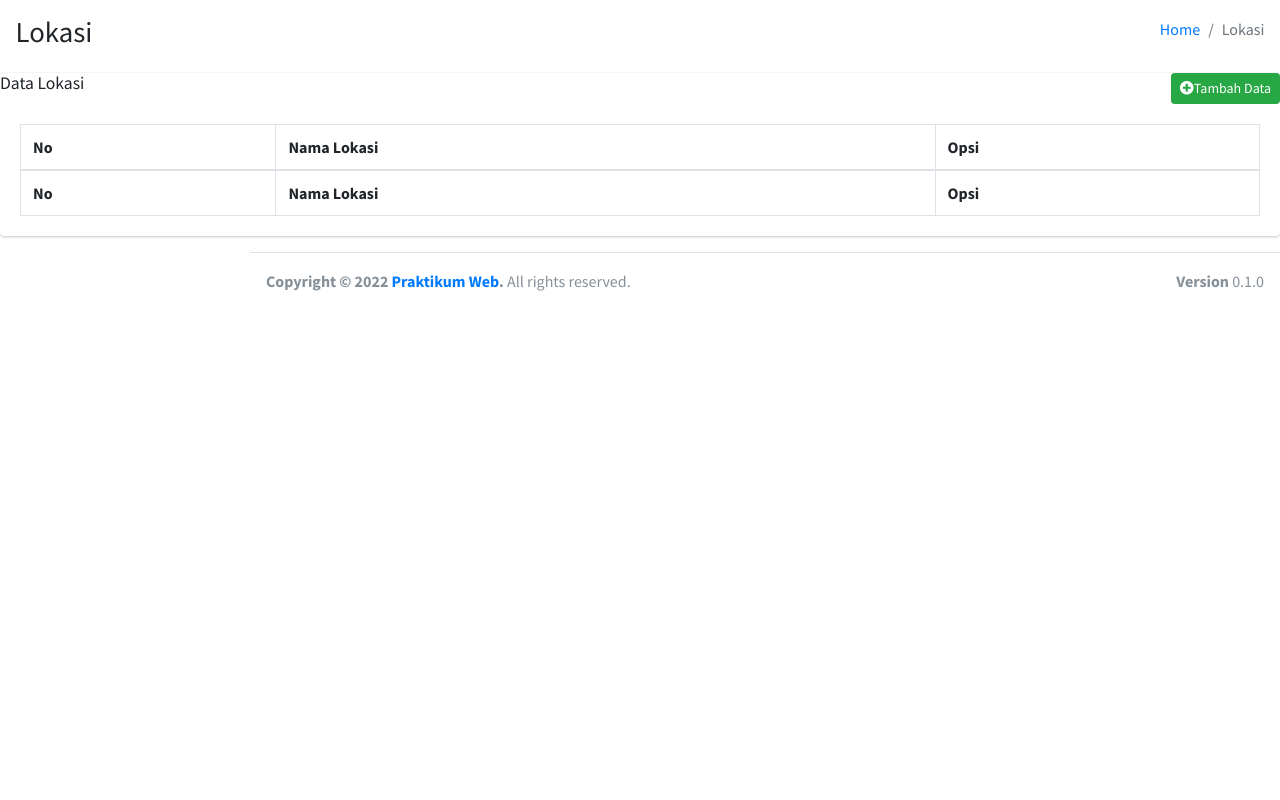
After one commit to KhofifahAchnur/sigasing-app, a PHP site: template pages/admin/lokasiread.php in a window 1280 px wide. The commit adds this page. Run offline with PHP 8.4, Linux system fonts and the light colour scheme; the template is opened without the code that fills it, so the values that code supplies are empty; some libraries are stand-ins or nearby versions.

Commit message:
Menampilkan halaman read lokasi

```diff
--- /dev/null
+++ b/pages/admin/lokasiread.php
@@ -0,0 +1,60 @@
+<?php include_once "partials/cssdatatables.php" ?>
+<!-- Content Header (Page header) -->
+<div class="content-header">
+    <div class="container-fluid">
+        <div class="row mb-2">
+            <div class="col-sm-6">
+                <h1 class="m-0">Lokasi</h1>
+            </div><!-- /.col -->
+            <div class="col-sm-6">
+                <ol class="breadcrumb float-sm-right">
+                    <li class="breadcrumb-item"><a href="?page=home">Home</a></li>
+                    <li class="breadcrumb-item active">Lokasi</li>
+                </ol>
+            </div><!-- /.col -->
+        </div><!-- /.row -->
+    </div><!-- /.container-fluid -->
+</div>
+<!-- /.content-header -->
+
+<!-- Main content -->
+<div class="content">
+    <div class="card">
+        <div vlass="card-header">
+            <h3 class="card-title">Data Lokasi</h3>
+            <a href="?page=lokasicreate" class="btn btn-success btn-sm float-right">
+                <i class="fa fa-plus-circle"></i>Tambah Data
+            </a>
+        </div>
+
+        <div class="card-body">
+            <table id="mytable" class="table table-bordered table-hover">
+                <thead>
+                    <tr>
+                        <th>No</th>
+                        <th>Nama Lokasi</th>
+                        <th>Opsi</th>
+                    </tr>
+                </thead>
+                <tfoot>
+                    <tr>
+                        <th>No</th>
+                        <th>Nama Lokasi</th>
+                        <th>Opsi</th>
+                    </tr>
+                </tfoot>
+                <tbody>
+                </tbody>
+            </table>
+        </div>
+    </div>
+</div>
+<!-- /.content -->
+
+<?php include_once "partials/scripts.php" ?>
+<?php include_once "partials/scripstdatatables.php" ?>
+<script>
+    $(function() {
+        $('#mytable').DataTable()
+    });
+</script>
--- a/routes.php
+++ b/routes.php
@@ -1,5 +1,5 @@
 <?php
-if(isset($_GET['page'])) {
+if (isset($_GET['page'])) {
     $page = $_GET['page'];
 
     switch ($page) {
@@ -7,6 +7,9 @@ if(isset($_GET['page'])) {
         case 'home':
             file_exists('pages/home.php') ? include 'pages/home.php' : include "pages/404.php";
             break;
+        case 'lokasiread':
+            file_exists('pages/admin/lokasiread.php') ? include 'pages/admin/lokasiread.php' : include "pages/404.php";
+            break;
         default:
             include "pages/404.php";
     }
```
